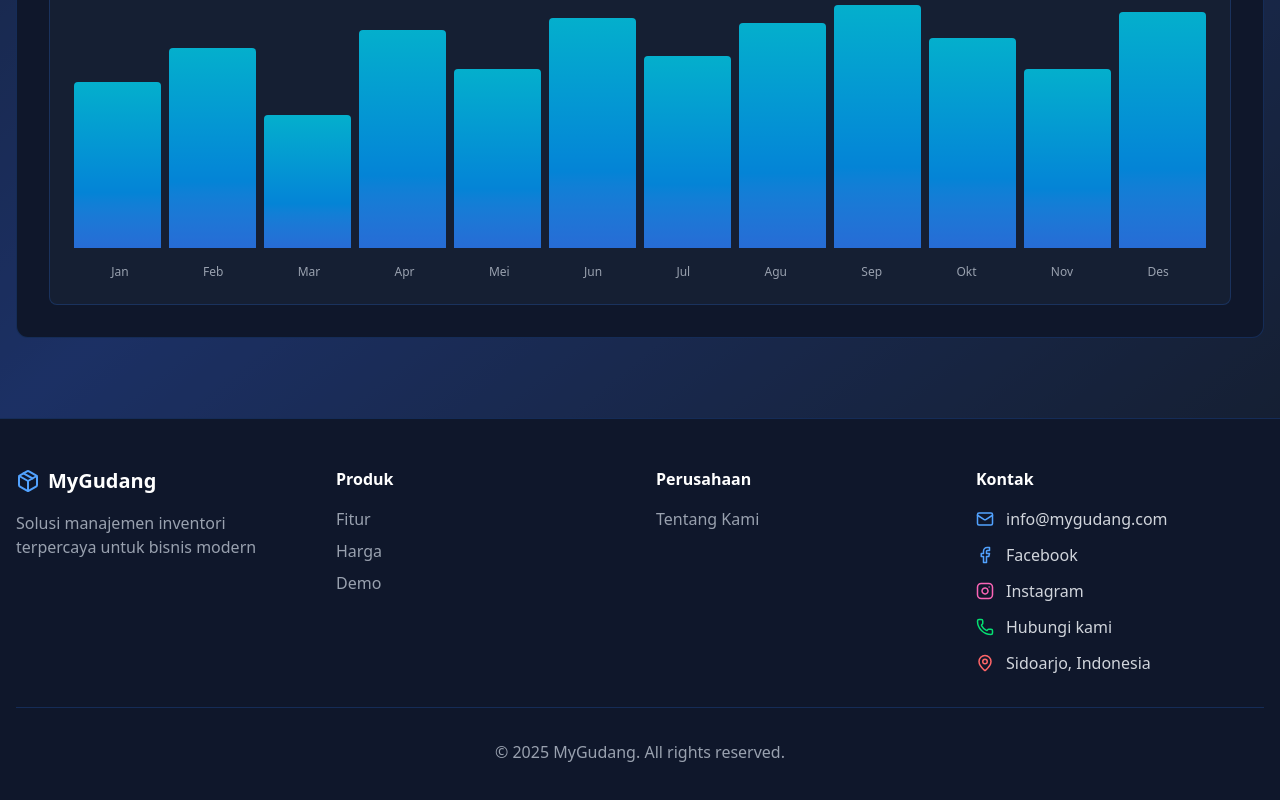
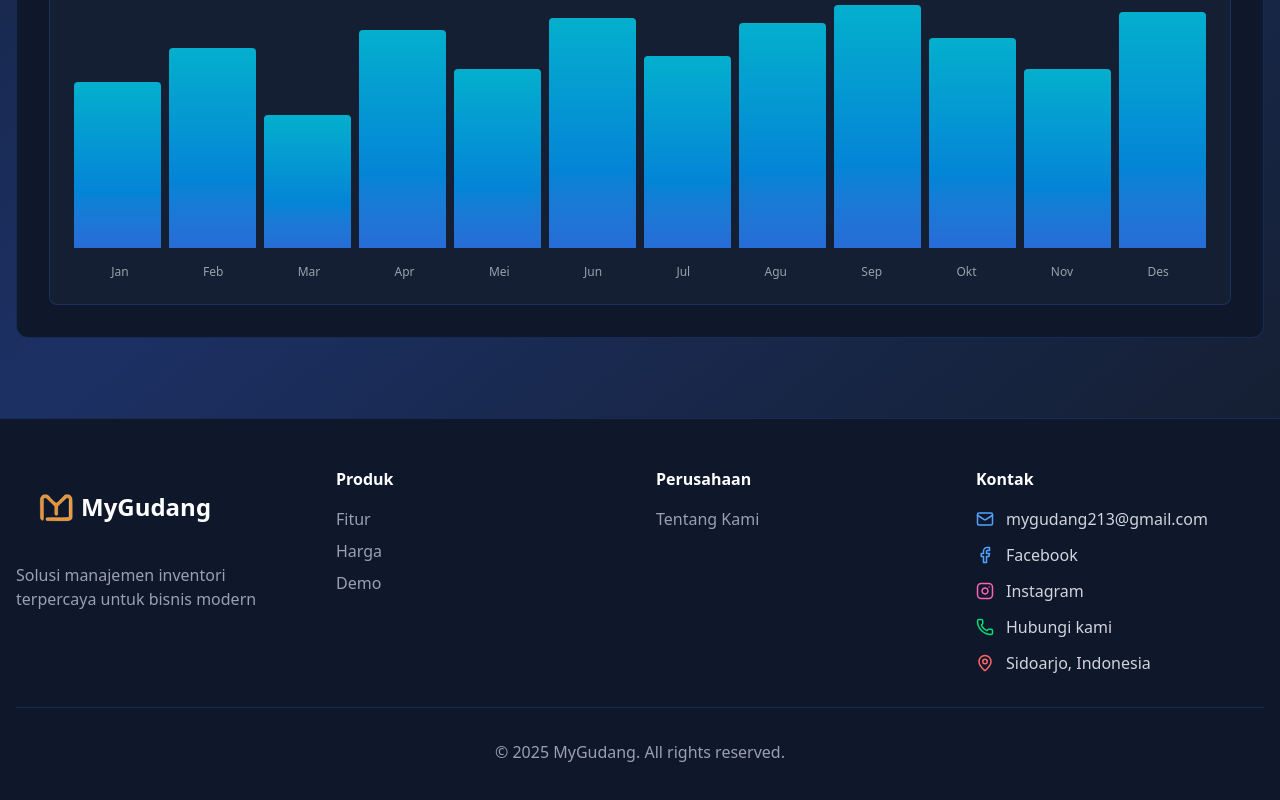
Before and after one commit to syafiqtidakjagongoding/compro-inventoryweb, a React (Vite) app: page /demo in a window 1280 px wide. Shown: the part 624-1424 px from the top of the page. Built offline with nearby package versions, Linux system fonts and the light colour scheme.

Commit message:
karek instagram

```diff
--- a/index.html
+++ b/index.html
@@ -2,7 +2,7 @@
 <html lang="en">
   <head>
     <meta charset="UTF-8" />
-    <link rel="icon" type="image/svg+xml" href="/vite.svg" />
+    <link rel="icon" type="image/svg+xml" href="/logo-remove.png" width="" />
     <meta name="viewport" content="width=device-width, initial-scale=1.0" />
     <title>MyGudang</title>
   </head>
--- a/src/components/Footer.jsx
+++ b/src/components/Footer.jsx
@@ -13,8 +13,8 @@ const Footer = () => {
         <div className="grid md:grid-cols-4 gap-8 mb-8">
           <div>
             <div className="flex items-center space-x-2 mb-4">
-              <Package className="w-6 h-6 text-blue-400" />
-              <span className="text-xl font-bold text-white">MyGudang</span>
+               <img src='/logo-remove.png' className="w-20 text-blue-400" style={{marginRight: "-15px"}} />
+              <span className="text-2xl font-bold text-white">MyGudang</span>
             </div>
             <p className="text-gray-400">
               Solusi manajemen inventori terpercaya untuk bisnis modern
@@ -64,17 +64,17 @@ const Footer = () => {
               <li className="flex items-center gap-3">
                 <Mail size={18} className="text-blue-400" />
                 <a
-                  href="mailto:info@mygudang.com"
+                  href="mailto:mygudang213@gmail.com"
                   className="hover:text-blue-400 transition"
                 >
-                  info@mygudang.com
+                 mygudang213@gmail.com
                 </a>
               </li>
 
               <li className="flex items-center gap-3">
                 <Facebook size={18} className="text-blue-400" />
                 <a
-                  href="https://facebook.com/mygudang"
+                  href="https://web.facebook.com/people/MyGudang-Real/pfbid08xknt1vruxyNNzFutprRZHUL1BaKPpLSnaFK7M1jQBZNYJSxhc5UUqwDZUUbw8x4l/"
                   target="_blank"
                   rel="noopener noreferrer"
                   className="hover:text-blue-400 transition"
@@ -98,7 +98,7 @@ const Footer = () => {
               <li className="flex items-center gap-3">
                 <Phone size={18} className="text-green-400" />
                 <a
-                  href="https://wa.me/6281234567890?text=Halo%20saya%20ingin%20bertanya%20tentang%20MyGudang"
+                  href="https://wa.me/62881026805589?text=Halo%20saya%20ingin%20bertanya%20tentang%20MyGudang"
                   target="_blank"
                   rel="noopener noreferrer"
                   className=""
--- a/src/components/Navbar.jsx
+++ b/src/components/Navbar.jsx
@@ -11,7 +11,7 @@ const Navbar = () => {
         <div className="max-w-7xl mx-auto px-4 sm:px-6 lg:px-8">
           <div className="flex justify-between items-center h-16">
             <div className="flex items-center space-x-2">
-              <Package className="w-8 h-8 text-blue-400" />
+              <img src='/logo-remove.png' className="w-20 text-blue-400" style={{marginRight: "-15px"}} />
               <span className="text-2xl font-bold text-white">MyGudang</span>
             </div>
 
--- a/src/pages/Home.jsx
+++ b/src/pages/Home.jsx
@@ -235,7 +235,7 @@ const Home = () => {
             banyak bisnis berkembang di Indonesia.
           </p>
           <a
-            href="https://wa.me/6281234567890?text=Halo%20saya%20ingin%20bertanya%20tentang%20MyGudang"
+            href="https://wa.me/62881026805589?text=Halo%20saya%20ingin%20bertanya%20tentang%20MyGudang"
             target="_blank"
             rel="noopener noreferrer"
             className="bg-white text-blue-600 px-8 py-4 rounded-lg font-semibold hover:bg-gray-100 transition transform hover:scale-105 inline-block"
```
Also changed, not shown: public/logo-remove.png (added), public/myg.png (added).
